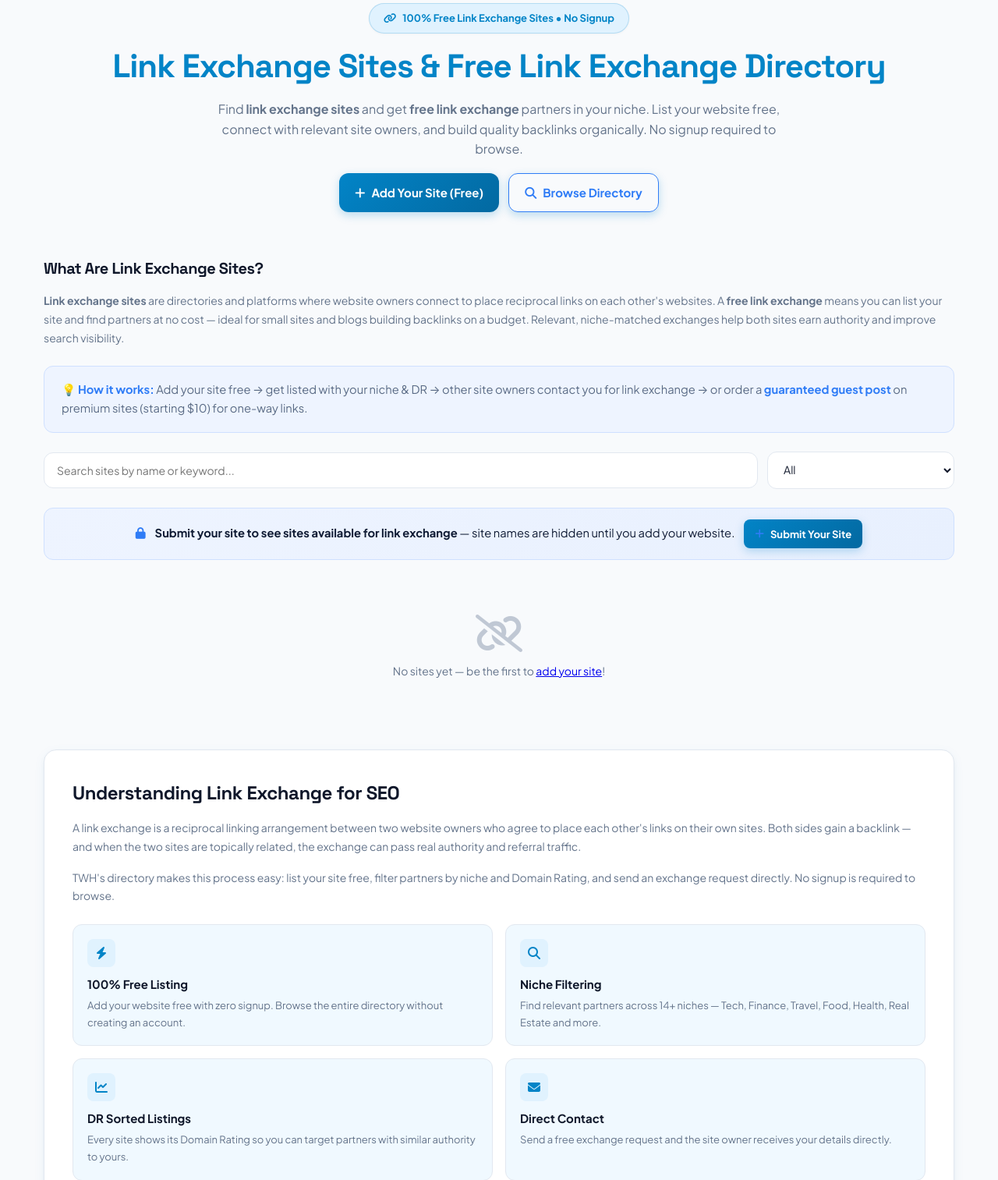
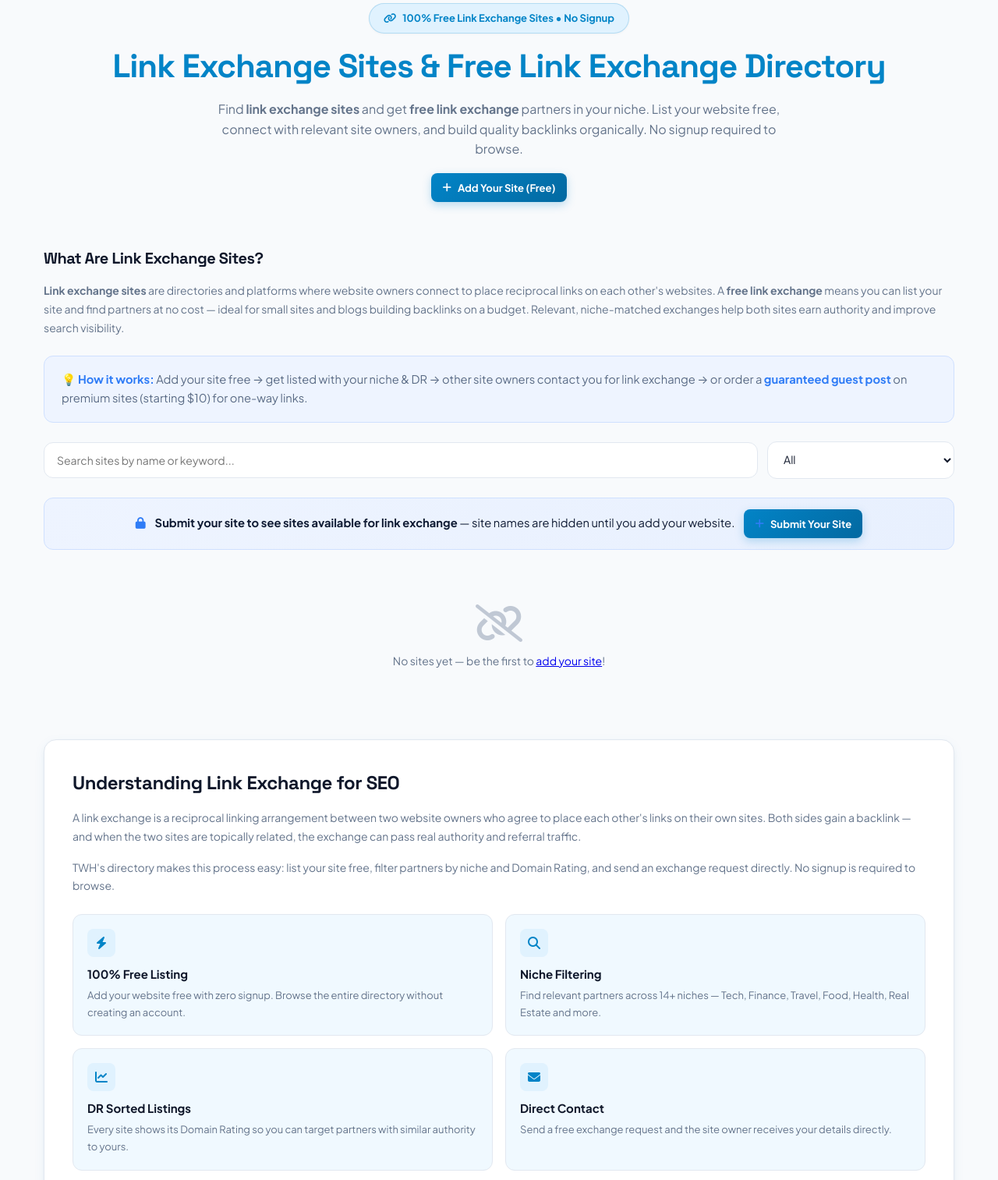
Before and after one commit to Twh-555/link-exchange, a Flask app: page / in a window 1280 px wide. Shown: the part 117-1630 px from the top of the page at 78% size. Run offline with Flask 3, Linux system fonts and the light colour scheme; data that the repository does not hold is empty.

Commit message:
Hero: remove Browse Directory, smaller Add Your Site button

```diff
--- a/templates/index.html
+++ b/templates/index.html
@@ -79,8 +79,7 @@
     organically. No signup required to browse.
   </p>
   <div class="hero-actions" style="margin-top:18px;display:flex;gap:12px;justify-content:center;flex-wrap:wrap">
-    <a class="btn btn-primary" href="{{ url_for('submit') }}"><i class="fa-solid fa-plus"></i> Add Your Site (Free)</a>
-    <a class="btn btn-primary btn-outline" href="#directory"><i class="fa-solid fa-magnifying-glass"></i> Browse Directory</a>
+    <a class="btn btn-primary btn-sm" href="{{ url_for('submit') }}"><i class="fa-solid fa-plus"></i> Add Your Site (Free)</a>
   </div>
 </section>
 
```
